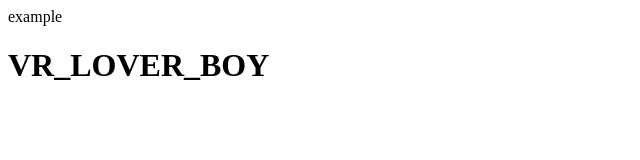
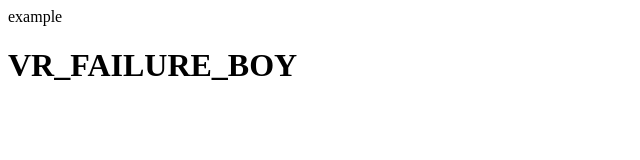
Before and after one commit to muddadajahanavi-ux/vr, a plain HTML site: page index.html in a window 1280 px wide. Shown: the whole page, without its empty margins (0-640 px from the left). Drawn offline with Linux system fonts and the light colour scheme.

Commit message:
Update index.html

```diff
--- a/index.html
+++ b/index.html
@@ -4,6 +4,6 @@
 <titlt>example</title>
 </head>
 <body>
-<h1>VR_LOVER_BOY</h1>
+<h1>VR_FAILURE_BOY</h1>
 </body>
 </html>
```
